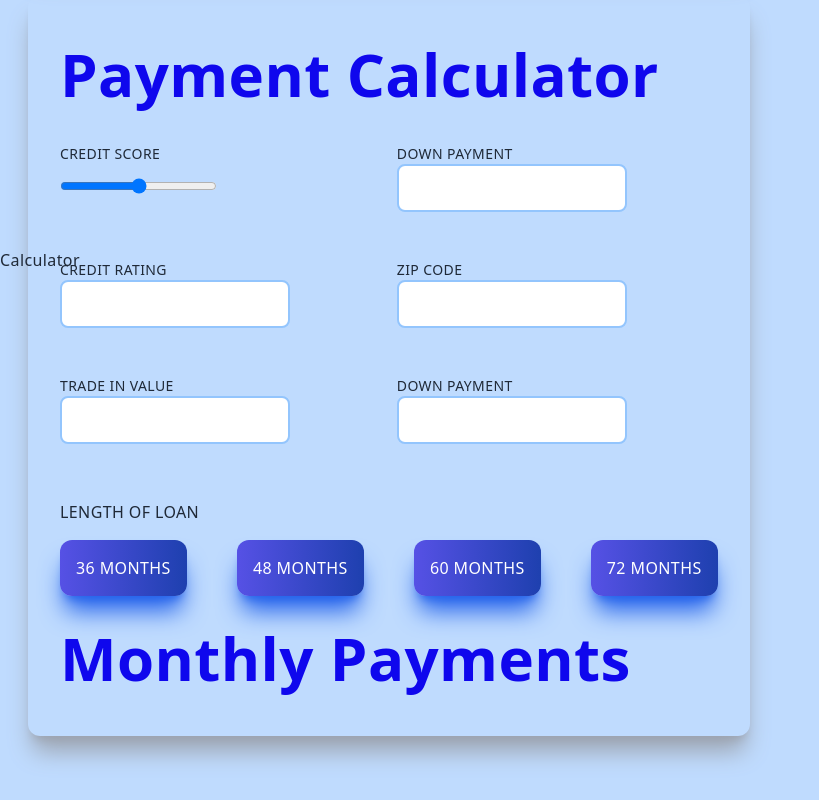
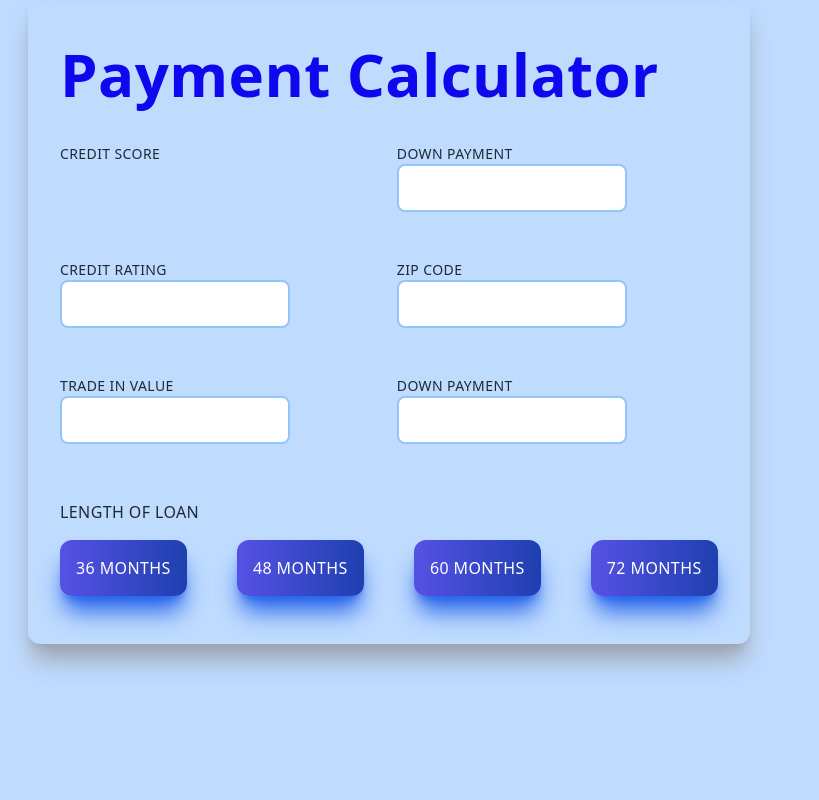
Before and after one commit to SHawkins21/CarPaymentApp, a Next.js app: page / in a window 1280 px wide. Shown: the part 552-1352 px from the top of the page, without its empty margins (0-819 px from the left). After the commit the page ends 1260 px from the top, so only its background shows below. Built offline with nearby package versions, Linux system fonts and the light colour scheme.

Commit message:
ReduxStore

```diff
--- a/package.json
+++ b/package.json
@@ -18,6 +18,8 @@
     "next": "13.1.1",
     "react": "18.2.0",
     "react-dom": "18.2.0",
+    "react-redux": "^8.0.5",
+    "redux": "^4.2.0",
     "typescript": "4.9.4"
   },
   "devDependencies": {
--- a/pages/components/Calculator.tsx
+++ b/pages/components/Calculator.tsx
@@ -2,7 +2,7 @@
 
 const Calculator = () => {
   return (
-    <div>Calculator</div>
+   <div></div>
 
 
 
--- a/pages/components/Form.jsx
+++ b/pages/components/Form.jsx
@@ -41,9 +41,39 @@
     <div className='flex flex-col'>
         <label className='uppercase text-sm py-4'>Credit Score
 
-         <input
-         className='border-2 rounded-lg p-3 flex border-blue-300'type='range'
-         />
+
+    {/*<button
+        id="dropdownDefaultButton"
+        data-dropdown-toggle="dropdown"
+        class="text-white bg-blue-700 hover:bg-blue-800 focus:ring-4 focus:outline-none focus:ring-blue-300 font-medium rounded-lg text-sm px-4 py-2.5 text-center inline-flex items-center dark:bg-blue-600 dark:hover:bg-blue-700 dark:focus:ring-blue-800"
+        type="button">Dropdown button
+    <svg
+         class="w-4 h-4 ml-2"
+         aria-hidden="true"
+         fill="none"
+         stroke="currentColor"
+         viewBox="0 0 24 24">
+
+    </svg>
+</button>
+
+ <div id="dropdown" class="z-10 hidden bg-white divide-y divide-gray-100 rounded shadow w-44 dark:bg-gray-700">
+    <ul class="py-1 text-sm text-gray-700 dark:text-gray-200" aria-labelledby="dropdownDefaultButton">
+      <li>
+        <a href="#" class="block px-4 py-2 hover:bg-gray-100 dark:hover:bg-gray-600 dark:hover:text-white">Fair</a>
+      </li>
+      <li>
+        <a href="#" class="block px-4 py-2 hover:bg-gray-100 dark:hover:bg-gray-600 dark:hover:text-white">Above Fair</a>
+      </li>
+      <li>
+        <a href="#" class="block px-4 py-2 hover:bg-gray-100 dark:hover:bg-gray-600 dark:hover:text-white">Good</a>
+      </li>
+      <li>
+        <a href="#" class="block px-4 py-2 hover:bg-gray-100 dark:hover:bg-gray-600 dark:hover:text-white">Great</a>
+      </li>
+    </ul>
+  </div>*/}
+
 
         </label>
     </div>
@@ -106,16 +136,12 @@
             <button className='w-quarter p-4 text to-blue-800 cursor-pointer'>72 months</button>
 
         </div>
+</form>
+<from>
+    <div>
 
-        <div>
-            <form>
-            <h1 className='py-4 text-[#0f07ed]'>Monthly Payments</h1>
-
-            </form>
-        </div>
-
-</form>
-
+    </div>
+</from>
 
     </div>
 </div>
--- /dev/null
+++ b/pages/components/store.js
@@ -0,0 +1,12 @@
+import {createStore} from "redux"
+
+const intialState = {
+    amount: "12.00",
+    currencyCode: "USD"
+};
+
+function reducer(state = intialState, action){
+    return state;
+};
+
+export const store = createStore(reducer);
--- a/tsconfig.json
+++ b/tsconfig.json
@@ -15,6 +15,6 @@
     "jsx": "preserve",
     "incremental": true
   },
-  "include": ["next-env.d.ts", "**/*.ts", "**/*.tsx"],
+  "include": ["next-env.d.ts", "**/*.ts", "**/*.tsx", "pages/components/store.js"],
   "exclude": ["node_modules"]
 }
```
Also changed, not shown: pages/index.tsx (+7 -0 lines), 2 other files (tests, documents, lock files or other folders).
